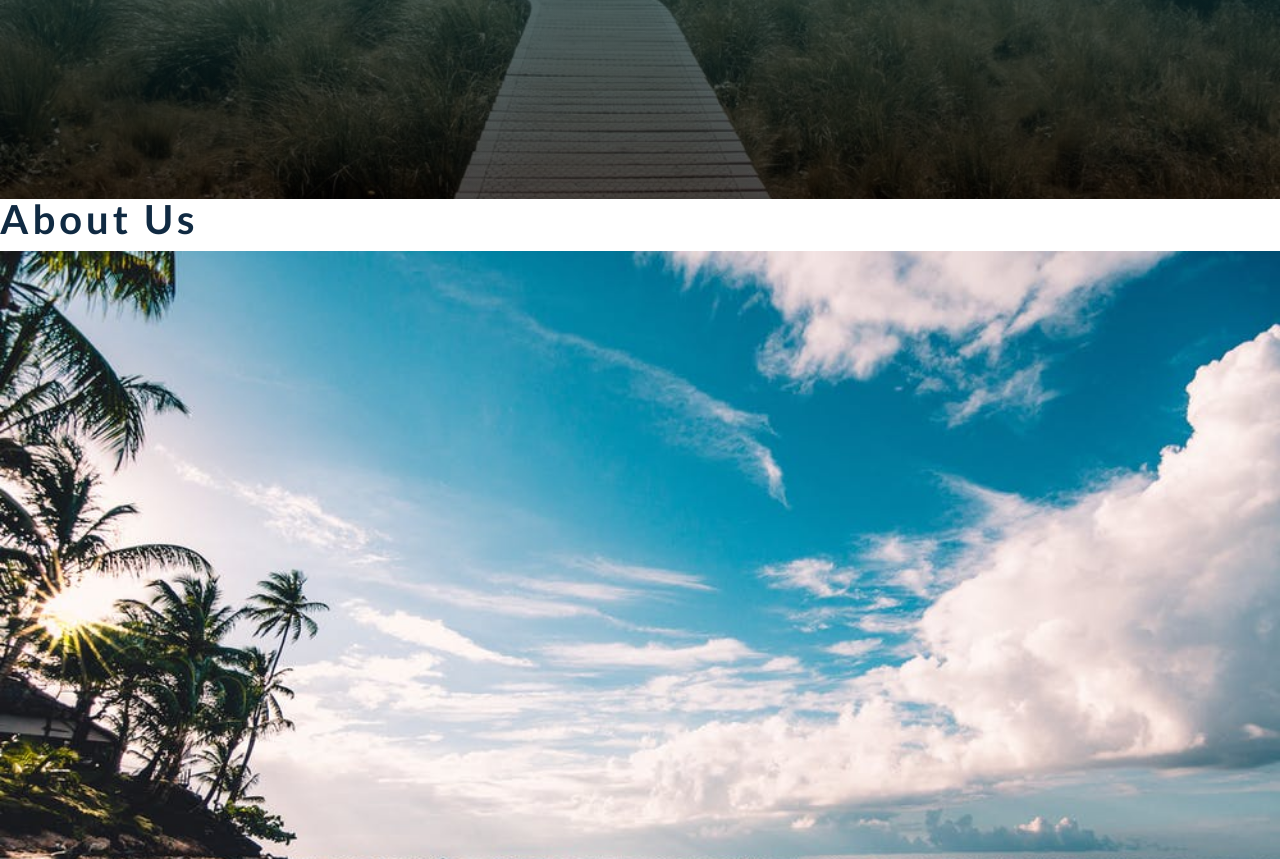
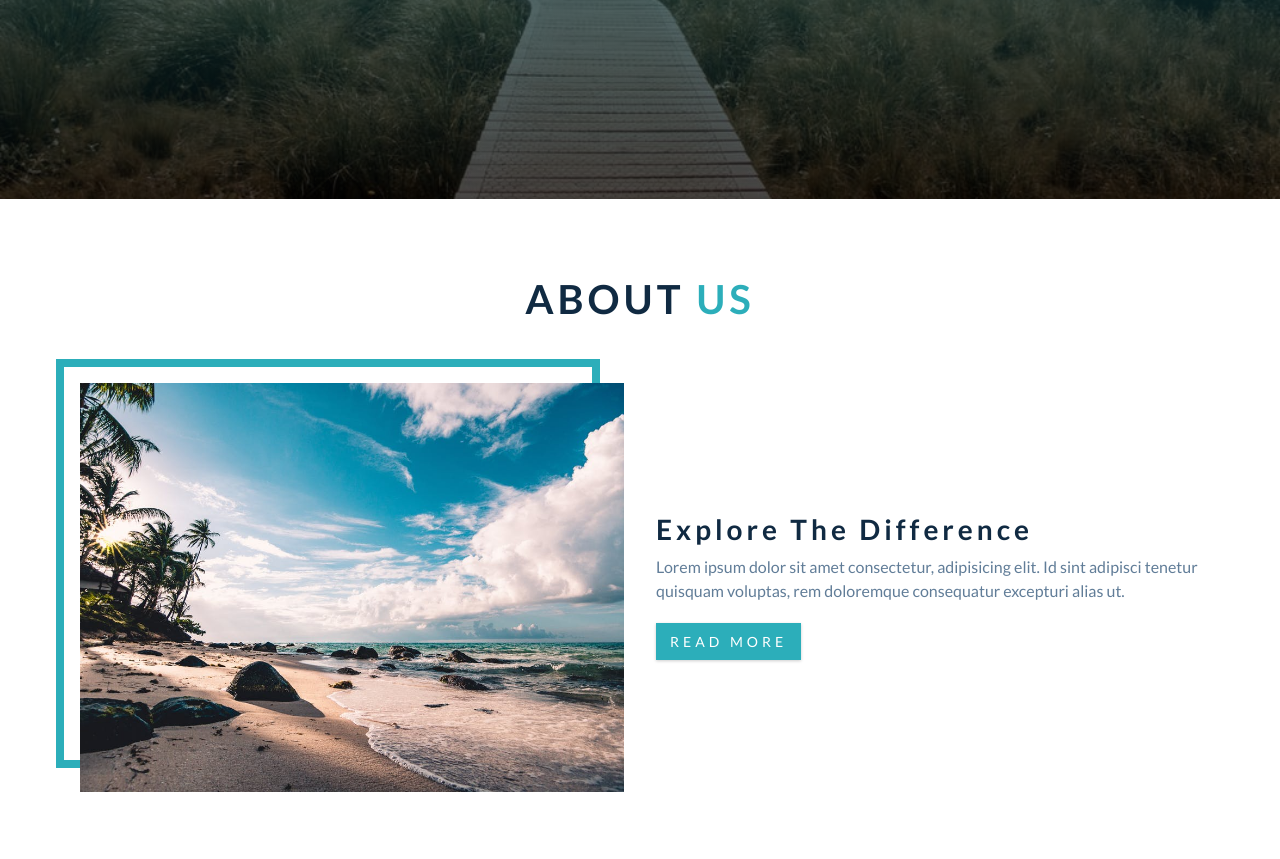
Before and after one commit to borsooq/html_flexbox_backroads, a plain HTML site: page index.html in a window 1280 px wide. Shown: the part 601-1460 px from the top of the page. Drawn offline with Linux system fonts and the light colour scheme.

Commit message:
added about styling

```diff
--- a/css/styles.css
+++ b/css/styles.css
@@ -147,6 +147,35 @@ p {
   background: var(--clr-primary-8);
 }
 
+.section {
+  padding: 5rem 0;
+}
+
+.section-title {
+  text-align: center;
+  margin-bottom: 4rem;
+}
+
+.section-title h2 {
+  text-transform: uppercase;
+}
+
+.section-title span {
+  color: var(--clr-primary-5);
+}
+
+.section-center {
+  width: 90vw;
+  margin: 0 auto;
+  max-width: 1170px;
+}
+
+@media screen and (min-width: 992) {
+  .section-center {
+    width: 95vw;
+  }
+}
+
 /*
 ===============
 Navbar
@@ -166,9 +195,9 @@ Hero
 }
 
 .hero-banner {
-text-align: center;
-color: var(--clr-white);
-padding: 0 3rem;
+  text-align: center;
+  color: var(--clr-white);
+  padding: 0 3rem;
 }
 
 .hero-banner h1 {
@@ -198,11 +227,11 @@ padding: 0 3rem;
 
 @media screen and (min-width: 768px) {
   .hero {
-    background: linear-gradient(rgba(44,174,186,0.7), rgba(0,0,0,0.7)), url('../images/main.jpeg') center/cover no-repeat;
+    background: linear-gradient(rgba(44, 174, 186, 0.7), rgba(0, 0, 0, 0.7)),
+      url("../images/main.jpeg") center/cover no-repeat;
   }
   .hero-banner {
     padding: 0;
-
   }
 
   .hero-banner p {
@@ -215,11 +244,47 @@ About
 ===============
 */
 
-
-
 /* section add to globals */
 /* title add to globals */
 /* section center add to globals */
+
+.about-img,
+.about-info {
+  margin-bottom: 2rem;
+}
+
+@media screen and (min-width: 992px) {
+  .about-center {
+    display: flex;
+    justify-content: space-around;
+    flex-wrap: wrap;
+  }
+  .about-img,
+  .about-info {
+    flex: 0 0 calc(50% - 2rem);
+    margin-bottom: 0;
+    align-self: center;
+  }
+}
+
+@media screen and (min-width: 768px) {
+  .about-img::before {
+    content: "";
+    position: absolute;
+    width: 100%;
+    height: 100%;
+    border: 0.5rem solid var(--clr-primary-5);
+    box-sizing: border-box;
+    top: -1.5rem;
+    left: -1.5rem;
+  }
+  .about-img {
+    position: relative;
+  }
+  .about-photo {
+    position: relative;
+  }
+}
 
 /*
 ===============
--- a/index.html
+++ b/index.html
@@ -57,7 +57,7 @@
           />
         </article>
         <!-- about info -->
-        <article class="abotu-info">
+        <article class="about-info">
           <h3>explore the difference</h3>
           <p>
             Lorem ipsum dolor sit amet consectetur, adipisicing elit. Id sint
```
